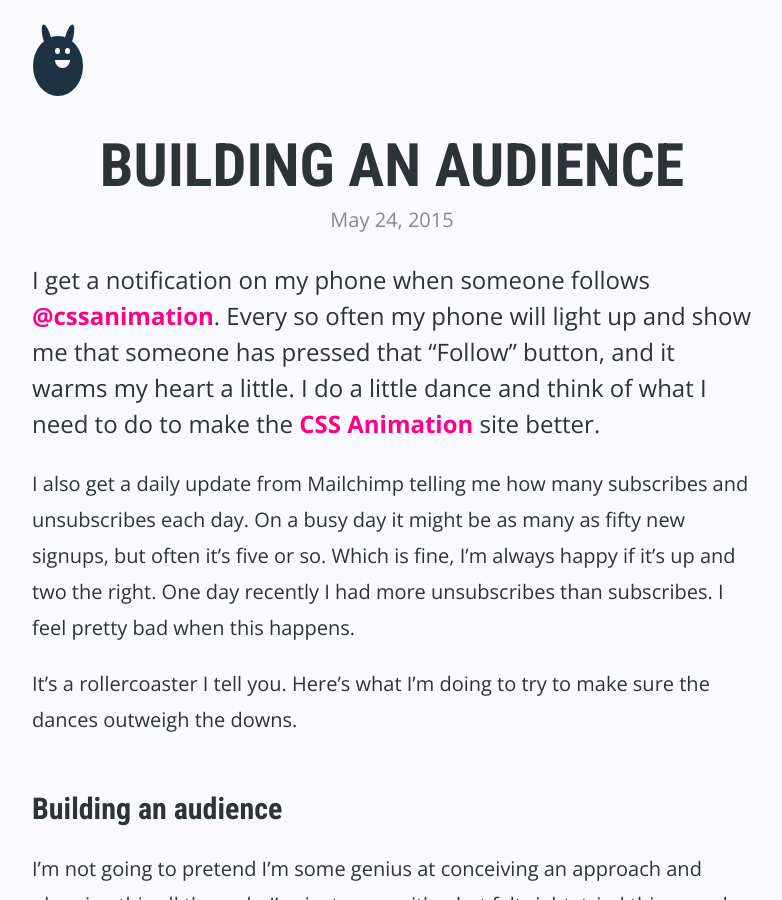
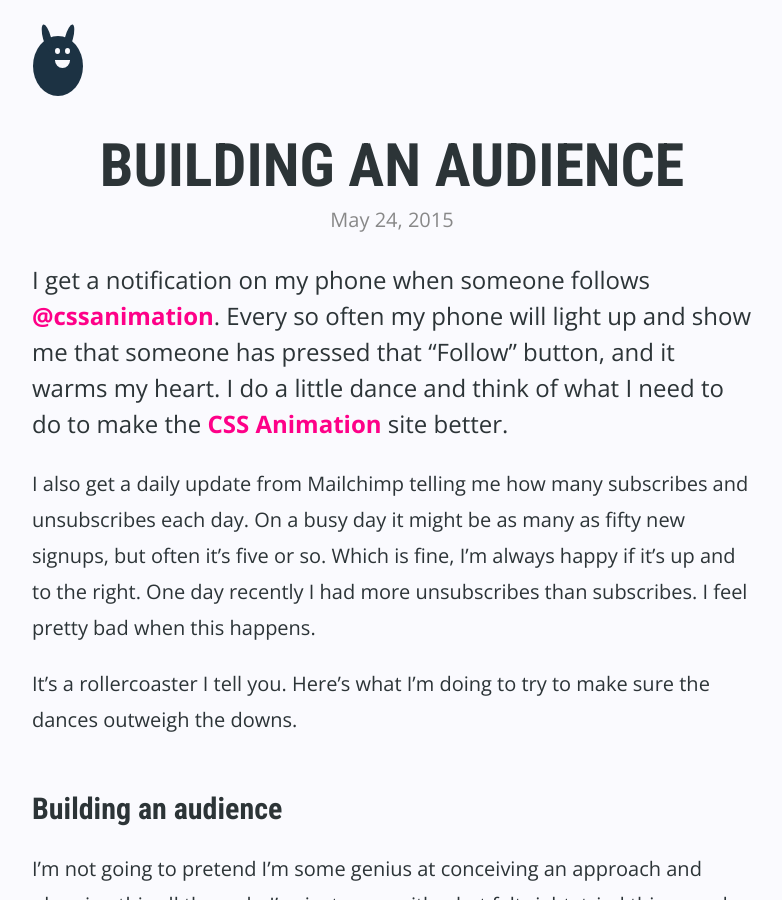
Before and after one commit to donovanh/donovanh.github.com, a Jekyll site: the page built from _posts/2015-05-24-audience.markdown, in a window 1280 px wide and 900 px high. Shown: the whole window, without its empty margins (248-1030 px from the left). Built offline with Jekyll 4.4.1, drawn with Linux system fonts in a browser that asks for light colours; nearby versions of some CDN libraries.

Commit message:
Speeling

```diff
--- a/_posts/2015-05-24-audience.markdown
+++ b/_posts/2015-05-24-audience.markdown
@@ -7,9 +7,9 @@ imageURL: follower.jpg
 published: true
 ---
 
-I get a notification on my phone when someone follows [@cssanimation](https://twitter.com/cssanimation). Every so often my phone will light up and show me that someone has pressed that "Follow" button, and it warms my heart a little. I do a little dance and think of what I need to do to make the [CSS Animation](https://cssanimation.rocks) site better.
+I get a notification on my phone when someone follows [@cssanimation](https://twitter.com/cssanimation). Every so often my phone will light up and show me that someone has pressed that "Follow" button, and it warms my heart. I do a little dance and think of what I need to do to make the [CSS Animation](https://cssanimation.rocks) site better.
 
-I also get a daily update from Mailchimp telling me how many subscribes and unsubscribes each day. On a busy day it might be as many as fifty new signups, but often it's five or so. Which is fine, I'm always happy if it's up and two the right. One day recently I had more unsubscribes than subscribes. I feel pretty bad when this happens.
+I also get a daily update from Mailchimp telling me how many subscribes and unsubscribes each day. On a busy day it might be as many as fifty new signups, but often it's five or so. Which is fine, I'm always happy if it's up and to the right. One day recently I had more unsubscribes than subscribes. I feel pretty bad when this happens.
 
 It's a rollercoaster I tell you. Here's what I'm doing to try to make sure the dances outweigh the downs.
 
```
